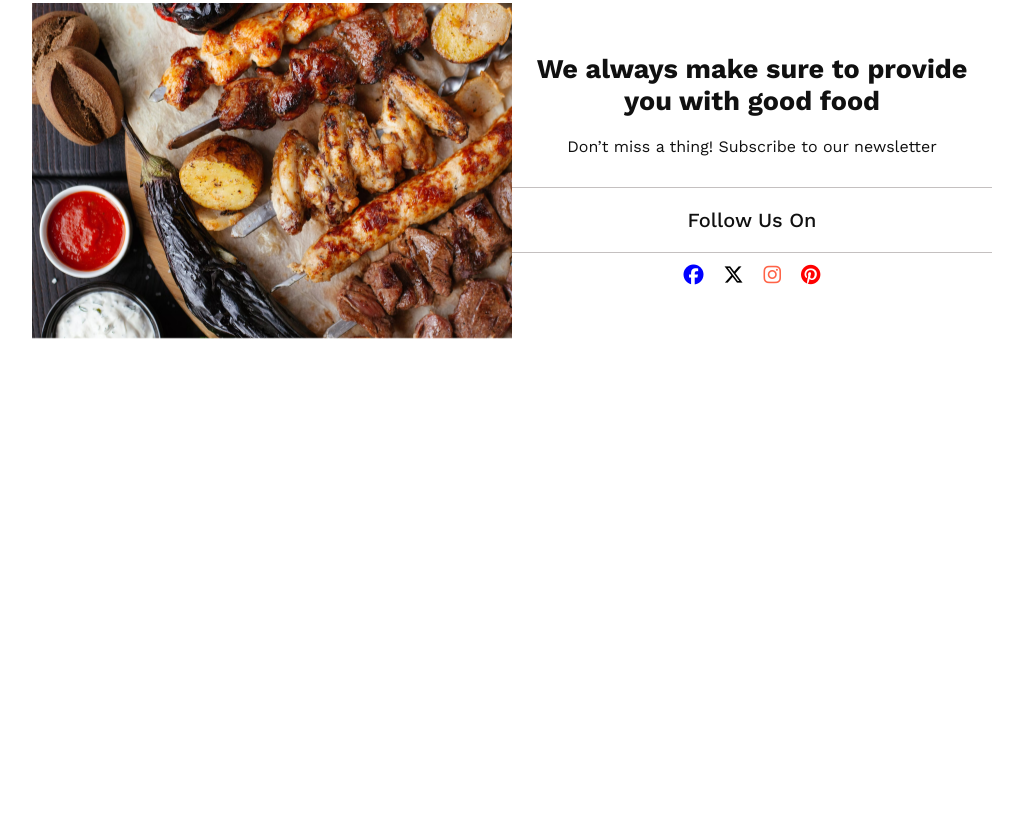
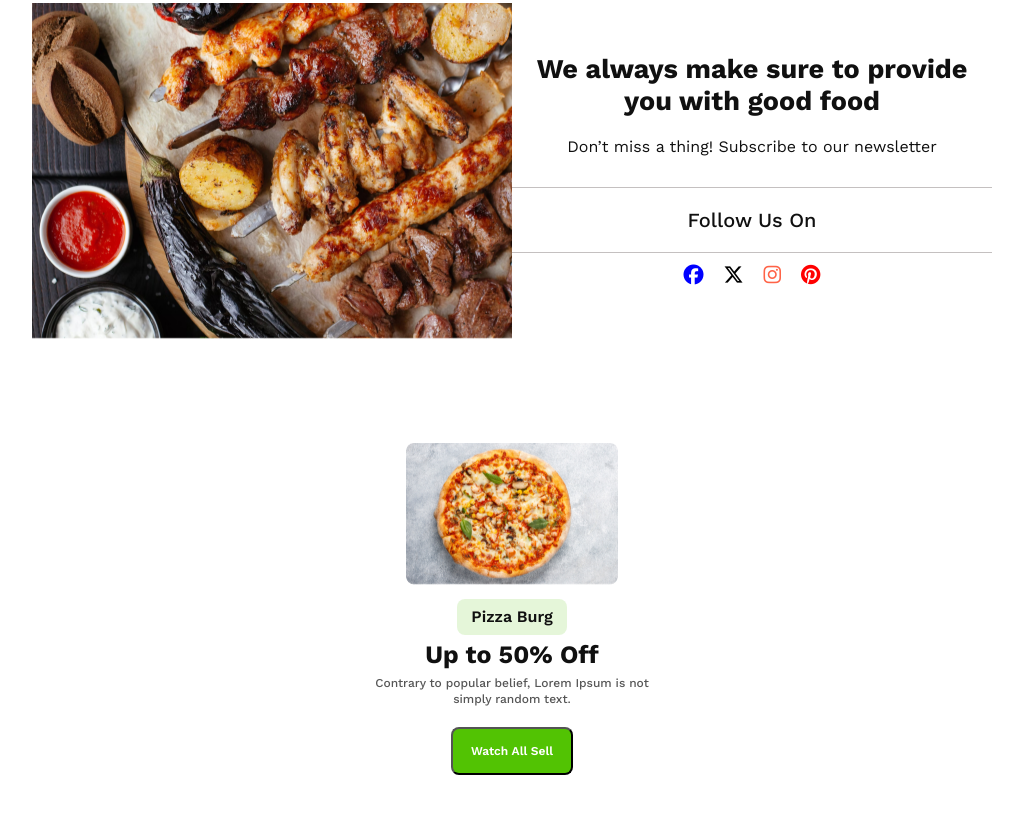
Before and after one commit to uhshuvo/Good-Food-Restaurant, a plain HTML site: page index.html in a window 1280 px wide. Shown: the part 1293-2106 px from the top of the page, without its empty margins (128-1151 px from the left). Before the commit the page ends 1736 px from the top, so only its background shows below. Drawn offline with nearby package versions, Linux system fonts and the light colour scheme.

Commit message:
new section single box added with css

```diff
--- a/index.html
+++ b/index.html
@@ -71,6 +71,7 @@
         </section>
         <!-- card-box section ended  -->
 
+        <!-- about-us section start  -->
         <section id="about-us">
             <div class="about-container">
                 <div class="banner-container">
@@ -97,8 +98,28 @@
                 </div>
             </div>
         </section>
+        <!-- about-us section ended  -->
 
-        <!-- font  -->
+        <section id="single-box">
+            <div class="single-container">
+                <div class="single-img">
+                    <img src="assets/pizza.png" alt="">
+                </div>
+                <div class="single-shop">
+                    <p>Pizza Burg</p>
+                </div>
+                <div class="single-discount">
+                    <h1 class="discount">Up to 50% Off</h1>
+                </div>
+                <div class="single-description">
+                    <p class="describe">Contrary to popular belief, Lorem Ipsum is not simply random text.</p>
+                </div>
+                <div>
+                    <button class="btn">Watch All Sell</button>
+                </div>
+            </div>
+        </section>
+
         <!-- font  -->
         <script src="https://kit.fontawesome.com/b50f35bed9.js" crossorigin="anonymous"></script>
     </body>
--- a/styles/style.css
+++ b/styles/style.css
@@ -237,3 +237,60 @@
     margin-top: 10px;
     font-size: 20px;
 }
+
+#single-box {
+    width: 284px;
+    margin: 100px auto;
+}
+
+#single-box .single-container {
+    display: flex;
+    flex-direction: column;
+    text-align: center;
+    align-items: center;
+}
+
+#single-box .single-img {
+    max-width: 250px;
+}
+
+#single-box .single-img img {
+    width: 100%;
+}
+
+#single-box .single-shop {
+    color: rgb(16, 16, 16);
+    background: rgba(82, 195, 3, 0.15);
+    padding: 8px 14px 8px 14px;
+    border-radius: 8px;
+    text-align: center;
+    font-size: 16px;
+    font-weight: 600;
+    font-family: work sans;
+    line-height: 20px;
+    letter-spacing: 0%;
+    margin: 10px;
+}
+
+#single-box .discount {
+    color: rgb(16, 16, 16);
+    font-size: 25px;
+    font-weight: 700;
+    font-family: work sans;
+    line-height: 20px;
+    letter-spacing: 0%;
+    margin-bottom: 10px;
+    text-align: center;
+}
+
+#single-box .describe {
+    opacity: 0.7;
+    color: rgb(16, 16, 16);
+    font-size: 12px;
+    font-family: work sans;
+    font-weight: 500;
+    line-height: 16px;
+    letter-spacing: 0%;
+    text-align: center;
+    margin-bottom: 20px;
+}
```
